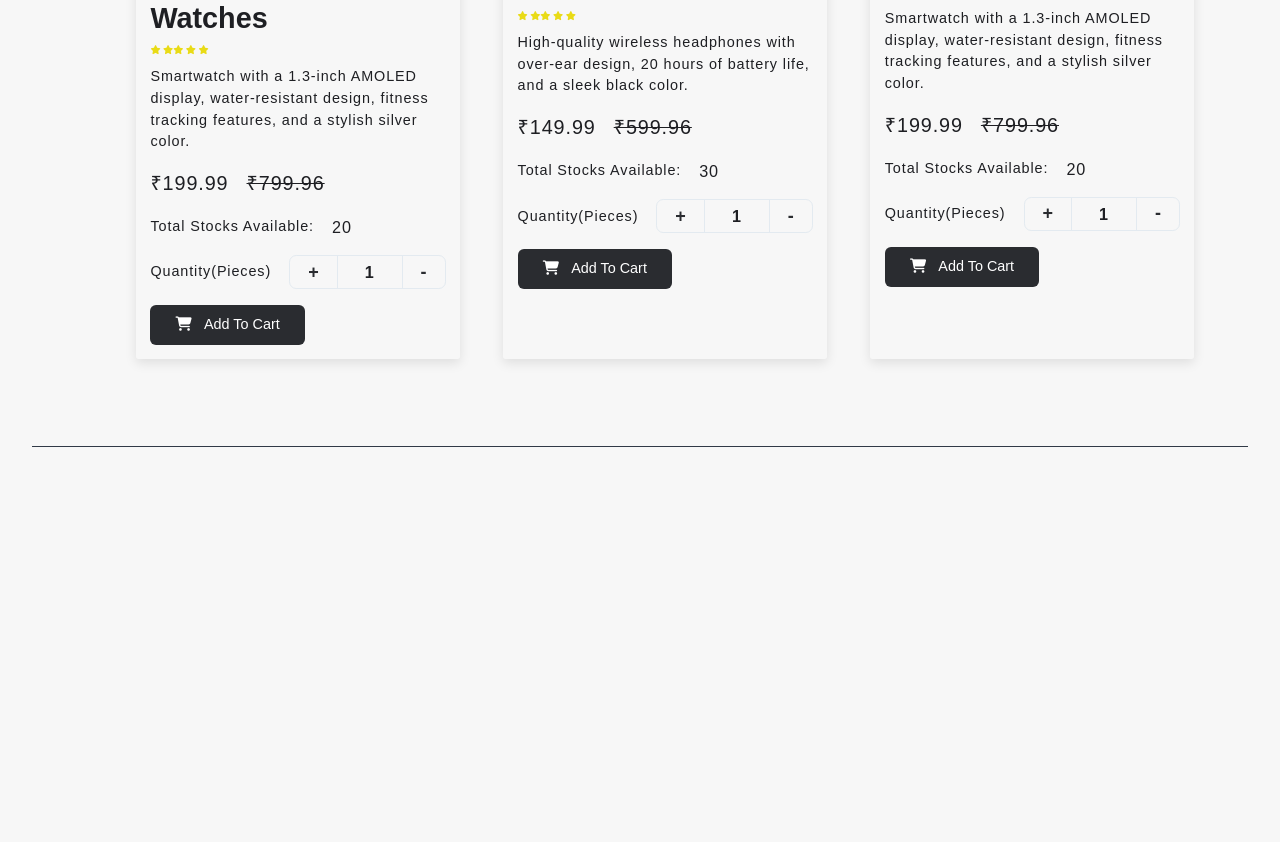
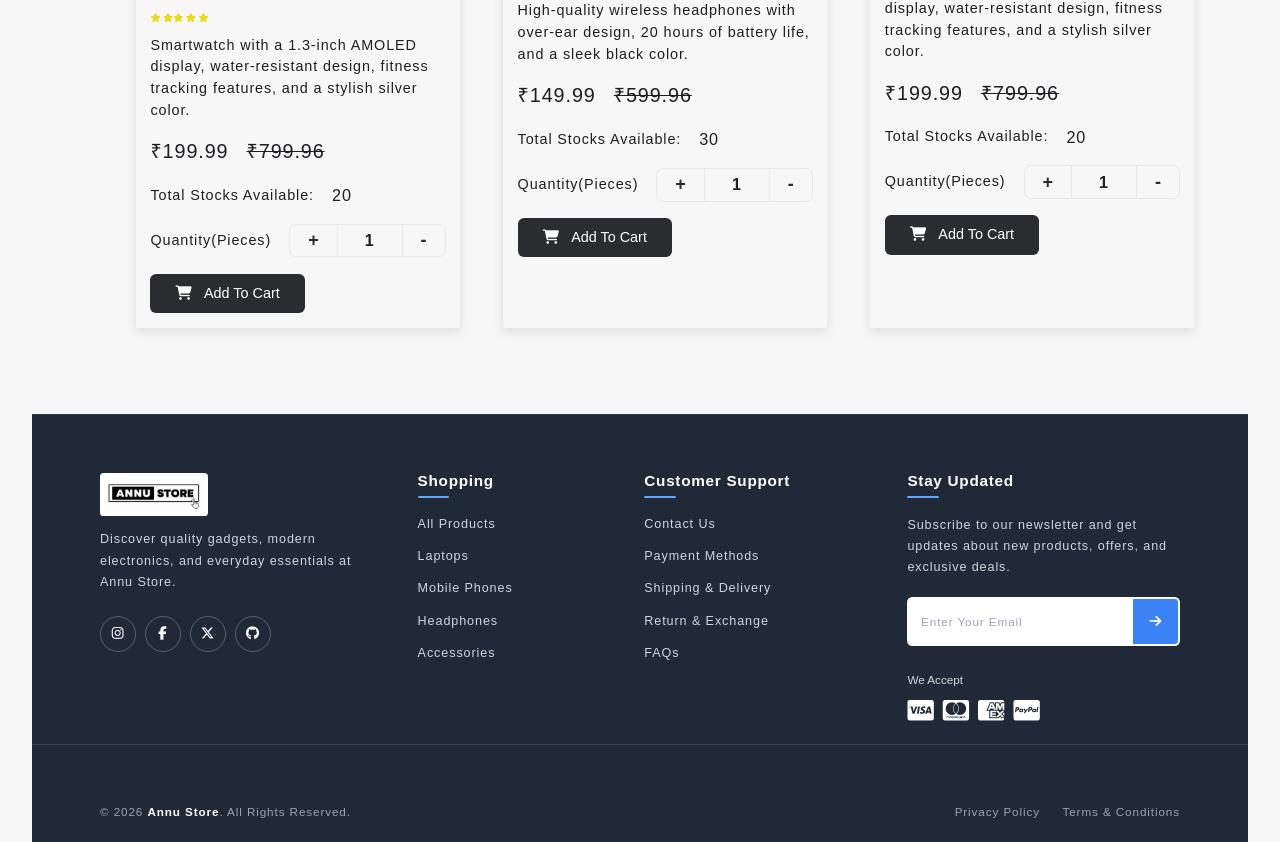
Before and after one commit to Annu9111/JS_E-commerse-website, a website built with Vite: page src/products.html in a window 1280 px wide. Shown: the part 1813-2655 px from the top of the page. Before the commit the page ends 2260 px from the top, so only its background shows below. Built offline with nearby package versions, Linux system fonts and the light colour scheme.

Commit message:
products html

```diff
--- a/src/products.html
+++ b/src/products.html
@@ -154,7 +154,7 @@
 
     <section class="section-products container">
       <div class="">
-        <h2 class="section-common--heading">Checkout Thapa Store</h2>
+        <h2 class="section-common--heading"></h2>
       </div>
 
       <section class="container">
@@ -213,12 +213,140 @@
     <!-- ========== End Our Products Section ========== -->
 
     <!--* ========== Start Footer Section ========== -->
+    <footer class="section-footer">
 
-    <footer class="section-footer">
-      <script src="../src/footer.js"></script>
-    </footer>
-    <!-- Include the footer JavaScript file -->
+  <div class="footer-container container">
 
+    <!-- Brand Section -->
+    <div class="footer-column footer-brand">
+
+      <a href="index.html" class="footer-logo">
+        <img src="/images/log.png" alt="Annu Store Logo">
+      </a>
+
+      <p class="footer-description">
+        Discover quality gadgets, modern electronics, and everyday essentials
+        at Annu Store.
+      </p>
+
+      <!-- Social Media -->
+      <div class="footer-social">
+
+        <a href="#" aria-label="Instagram">
+          <i class="fa-brands fa-instagram"></i>
+        </a>
+
+        <a href="#" aria-label="Facebook">
+          <i class="fa-brands fa-facebook-f"></i>
+        </a>
+
+        <a href="#" aria-label="Twitter">
+          <i class="fa-brands fa-x-twitter"></i>
+        </a>
+
+        <a href="#" aria-label="GitHub">
+          <i class="fa-brands fa-github"></i>
+        </a>
+
+      </div>
+
+    </div>
+
+
+    <!-- Shopping -->
+    <div class="footer-column">
+
+      <h4>Shopping</h4>
+
+      <a href="products.html">All Products</a>
+      <a href="products.html">Laptops</a>
+      <a href="products.html">Mobile Phones</a>
+      <a href="products.html">Headphones</a>
+      <a href="products.html">Accessories</a>
+
+    </div>
+
+
+    <!-- Customer Support -->
+    <div class="footer-column">
+
+      <h4>Customer Support</h4>
+
+      <a href="contact.html">Contact Us</a>
+      <a href="#">Payment Methods</a>
+      <a href="#">Shipping & Delivery</a>
+      <a href="#">Return & Exchange</a>
+      <a href="#">FAQs</a>
+
+    </div>
+
+
+    <!-- Newsletter -->
+    <div class="footer-column footer-newsletter">
+
+      <h4>Stay Updated</h4>
+
+      <p>
+        Subscribe to our newsletter and get updates about new products,
+        offers, and exclusive deals.
+      </p>
+
+      <form class="newsletter-form">
+
+        <input
+          type="email"
+          placeholder="Enter your email"
+          required
+        >
+
+        <button type="submit">
+          <i class="fa-solid fa-arrow-right"></i>
+        </button>
+
+      </form>
+
+      <div class="payment-section">
+
+        <span>We Accept</span>
+
+        <div class="payment-icons">
+
+          <i class="fa-brands fa-cc-visa"></i>
+          <i class="fa-brands fa-cc-mastercard"></i>
+          <i class="fa-brands fa-cc-amex"></i>
+          <i class="fa-brands fa-cc-paypal"></i>
+
+        </div>
+
+      </div>
+
+    </div>
+
+  </div>
+
+
+  <!-- Footer Bottom -->
+
+  <div class="footer-bottom">
+
+    <div class="container footer-bottom-content">
+
+      <p>
+        © 2026 <strong>Annu Store</strong>. All Rights Reserved.
+      </p>
+
+      <div class="footer-bottom-links">
+
+        <a href="#">Privacy Policy</a>
+        <a href="#">Terms & Conditions</a>
+
+      </div>
+
+    </div>
+
+  </div>
+
+</footer>
     <!--* ========== End Footer Section ========== -->
 
     <script type="module" src="../src/main.js"></script>
```
Also changed, not shown: src/footer.js (deleted).
